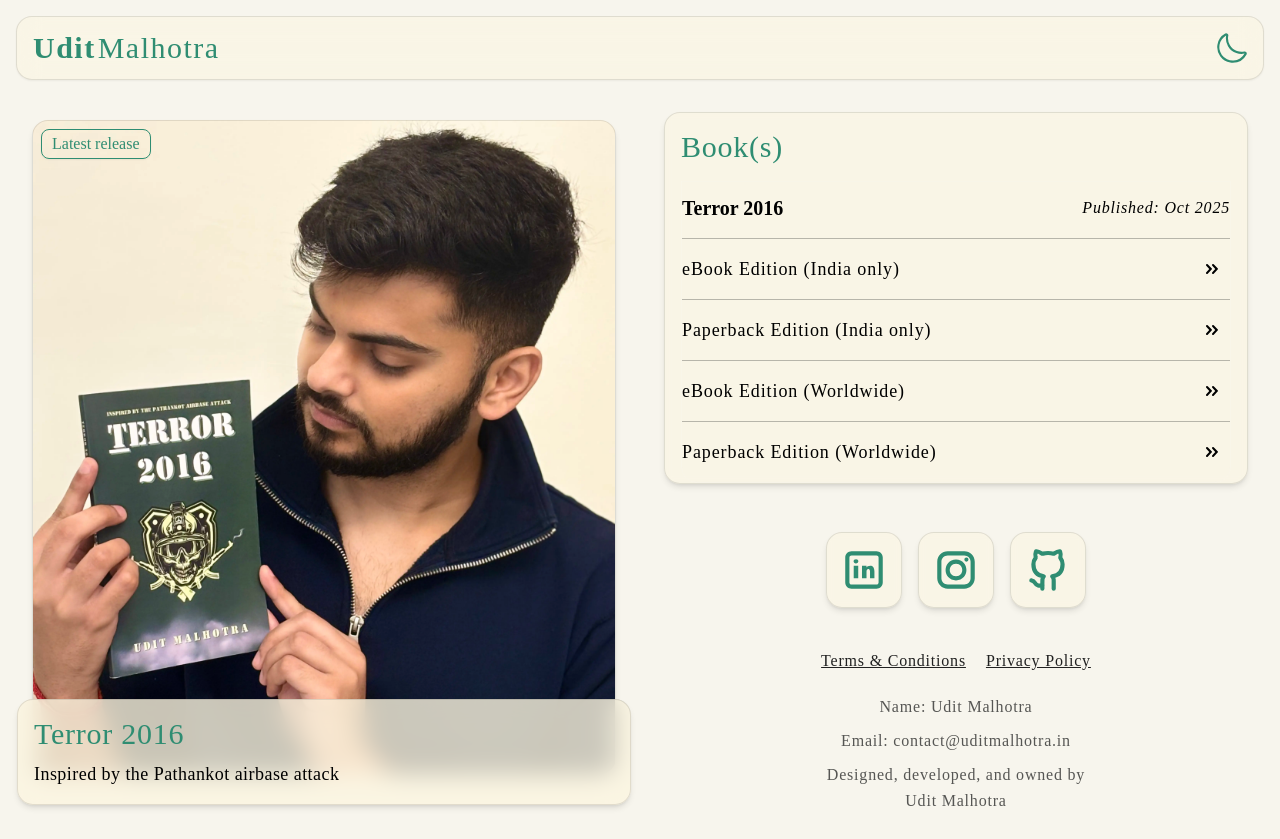
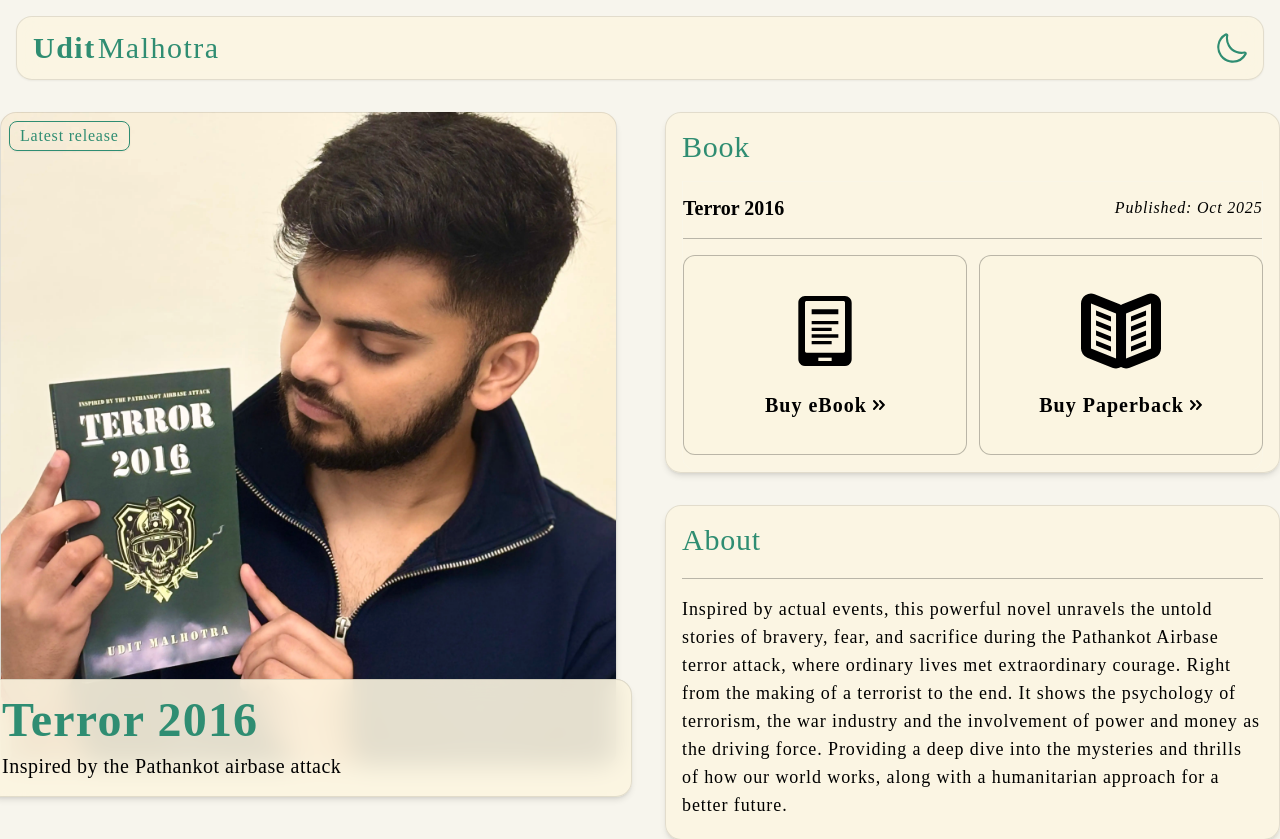
Before and after one commit to uditmalhotraa/udit-portfolio, a React (Vite) app: page /#/ in a window 1280 px wide. Shown: the top 839 px of the page. Built offline with nearby package versions, Linux system fonts and the light colour scheme; no server answers.

Commit message:
Upgrades June 2026

```diff
--- /dev/null
+++ b/src/assets/Kindle.jsx
@@ -0,0 +1,36 @@
+const Kindle = (props) => (
+  <svg
+    viewBox="0 0 1024 1024"
+    className="group"
+    version="1.1"
+    xmlns="http://www.w3.org/2000/svg"
+    {...props}
+  >
+    <g id="SVGRepo_bgCarrier" strokeWidth="0"></g>
+    <g
+      id="SVGRepo_tracerCarrier"
+      strokeLinecap="round"
+      strokeLinejoin="round"
+    ></g>
+    <g id="SVGRepo_iconCarrier">
+      <path
+        d="M170.666667 874.666667V149.333333c0-46.933333 38.4-85.333333 85.333333-85.333333h512c46.933333 0 85.333333 38.4 85.333333 85.333333v725.333334c0 46.933333-38.4 85.333333-85.333333 85.333333H256c-46.933333 0-85.333333-38.4-85.333333-85.333333z"
+        className="fill-black dark:fill-cream group-hover:fill-accent-light dark:group-hover:fill-accent-dark transition-colors duration-300"
+      ></path>
+      <path
+        d="M746.666667 128H277.333333c-12.8 0-21.333333 8.533333-21.333333 21.333333v618.666667c0 12.8 8.533333 21.333333 21.333333 21.333333h469.333334c12.8 0 21.333333-8.533333 21.333333-21.333333V149.333333c0-12.8-8.533333-21.333333-21.333333-21.333333z"
+        className="fill-cream-high dark:fill-black"
+      ></path>
+      <path
+        d="M426.666667 853.333333h170.666666v42.666667h-170.666666z"
+        className="fill-cream-high dark:fill-black"
+      ></path>
+      <path
+        d="M341.333333 234.666667h341.333334v64H341.333333zM341.333333 384h341.333334v42.666667H341.333333zM341.333333 469.333333h256v42.666667H341.333333zM341.333333 554.666667h341.333334v42.666666H341.333333zM341.333333 640h256v42.666667H341.333333z"
+        className="fill-black dark:fill-cream group-hover:fill-accent-light dark:group-hover:fill-accent-dark transition-colors duration-300"
+      ></path>
+    </g>
+  </svg>
+);
+
+export default Kindle;
--- /dev/null
+++ b/src/assets/Paperback.jsx
@@ -0,0 +1,24 @@
+const Paperback = (props) => (
+  <svg
+    viewBox="0 0 32 32"
+    version="1.1"
+    xmlns="http://www.w3.org/2000/svg"
+    className="group"
+    {...props}
+  >
+    <g id="SVGRepoo_bgCarrier" strokeWidth="0"></g>
+    <g
+      id="SVGRepoo_tracerCarrier"
+      strokeLinecap="round"
+      strokeLinejoin="round"
+    ></g>
+    <g id="SVGRepoo_iconCarrier">
+      <path
+        className="fill-black dark:fill-cream group-hover:fill-accent-light dark:group-hover:fill-accent-dark transition-colors duration-300"
+        d="M0 23.008v-17.984q0-1.024 0.48-1.888t1.28-1.44q1.024-0.672 2.24-0.672 0.736 0 1.472 0.256l10.016 4q0.064 0.032 0.512 0.32 0.448-0.288 0.512-0.32l10.016-4q0.736-0.256 1.472-0.256 1.248 0 2.24 0.672 0.832 0.576 1.312 1.44t0.448 1.888v17.984q0 1.248-0.672 2.24t-1.856 1.472l-9.984 4q-0.736 0.288-1.472 0.288-1.024 0-2.016-0.576-0.992 0.576-1.984 0.576-0.768 0-1.504-0.288l-9.984-4q-1.152-0.448-1.824-1.472t-0.704-2.24zM4 23.008l10.016 4v-17.984l-10.016-4v17.984zM6.016 21.824v-2.016l5.984 2.4v2.016zM6.016 17.824v-2.016l5.984 2.4v2.016zM6.016 13.824v-2.016l5.984 2.4v2.016zM6.016 9.824v-2.016l5.984 2.4v2.016zM18.016 27.008l9.984-4v-17.984l-9.984 4v17.984zM20 24.224v-2.016l6.016-2.4v2.016zM20 20.224v-2.016l6.016-2.4v2.016zM20 16.224v-2.016l6.016-2.4v2.016zM20 12.224v-2.016l6.016-2.4v2.016z"
+      ></path>
+    </g>
+  </svg>
+);
+
+export default Paperback;
--- a/src/components/Chip.tsx
+++ b/src/components/Chip.tsx
@@ -8,7 +8,7 @@ const Chip = (props: ChipProps) => {
   const { text, type } = props;
   return (
     <div
-      className={`rounded-[8px] border py-0.5 px-2.5 text-center text-base font-poppins font-light transition-all shadow-sm ${
+      className={`rounded-[8px] border py-0.5 px-2.5 text-center text-base font-poppins font-medium tracking-wider transition-all shadow-sm ${
         type === "filled"
           ? "border-accent-light dark:border-accent-light !bg-none dark:bg-none text-accent-light dark:text-accent-light"
           : "border-gray dark:border-cream text-gray dark:text-cream"
--- a/src/components/Footer.jsx
+++ b/src/components/Footer.jsx
@@ -14,15 +14,15 @@ export const Footer = () => {
     switch (socialName) {
       case "Github":
         return (
-          <Github className="w-[50px] h-[50px] stroke-accent-light dark:stroke-accent-dark" />
+          <Github className="w-[50px] h-[50px] stroke-black dark:stroke-cream group-hover:stroke-accent-light dark:group-hover:stroke-accent-dark" />
         );
       case "Linkedin":
         return (
-          <Linkedin className="w-[50px] h-[50px] fill-accent-light dark:fill-accent-dark" />
+          <Linkedin className="w-[50px] h-[50px] fill-black dark:fill-cream group-hover:fill-accent-light dark:group-hover:fill-accent-dark" />
         );
       case "Instagram":
         return (
-          <Instagram className="w-[50px] h-[50px] fill-accent-light dark:fill-accent-dark" />
+          <Instagram className="w-[50px] h-[50px] fill-black dark:fill-cream group-hover:fill-accent-light dark:group-hover:fill-accent-dark" />
         );
       default:
         break;
@@ -39,7 +39,7 @@ export const Footer = () => {
             <a
               tabIndex={0}
               key={socialData.socialIndex}
-              className="flex flex-col justify-center items-center shadow-md rounded-2xl w-auto h-auto p-3 cursor-pointer border border-black/10 dark:border-white/20 hover:border-accent-light dark:hover:border-accent-dark backdrop-blur-sm bg-cream-high/[0.5] dark:bg-black/[0.5] dark:hover:bg-accent-dark/[0.05] hover:bg-accent-light/[0.06]"
+              className="flex flex-col justify-center items-center group shadow-md rounded-2xl w-auto h-auto p-3 cursor-pointer border border-black/10 dark:border-white/20 hover:border-accent-light dark:hover:border-accent-dark backdrop-blur-sm bg-cream-high/[0.8] dark:bg-black/[0.8] dark:hover:bg-accent-dark/[0.05] hover:bg-accent-light/[0.06]"
               href={socialData.link}
               alt={`${socialData.name} Link`}
               aria-label={`Find Udit at ${socialData.name} platform and connect`}
--- a/src/components/Header.jsx
+++ b/src/components/Header.jsx
@@ -13,7 +13,7 @@ export const Header = () => {
 
   return (
     <>
-      <div className="z-50 fixed flex flex-row justify-between items-center w-[calc(100%-2rem)] mt-4 h-16 px-4 mx-4 shadow-sm bg-cream-high/[0.5] dark:bg-gray/[0.5] backdrop-blur-md border border-black/10 dark:border-white/10 rounded-[16px]">
+      <div className="z-50 fixed flex flex-row justify-between items-center w-[calc(100%-2rem)] mt-4 h-16 px-4 mx-4 shadow-sm bg-cream-high/[0.8] dark:bg-black/[0.8] backdrop-blur-md border border-black/10 dark:border-white/10 rounded-[16px]">
         <a
           href="/"
           className="font-poppins text-3xl font-extrabold tracking-wider text-accent-light dark:text-accent-dark dark:text-accent-dark-dark"
--- a/src/components/Home.jsx
+++ b/src/components/Home.jsx
@@ -1,12 +1,17 @@
 import { useState } from "react";
 import book from "../data/book.json";
 import ArrowRightIcon from "../assets/ArrowRightIcon";
+import Kindle from "../assets/Kindle";
+import Paperback from "../assets/Paperback";
+import { useUserCountry } from "../hooks/useUserCountry";
 
 export const Home = () => {
   const [bookData] = useState(book);
+  const isIndia = useUserCountry();
+  const loading = isIndia === null;
 
   return (
-    <div className="flex flex-col w-full gap-12">
+    <div className="flex flex-col w-full gap-8">
       {/* <div className="z-10 flex flex-col px-4 rounded-2xl !w-full h-auto border shadow-md border-black/10 dark:border-white/20 backdrop-blur-sm bg-cream dark:bg-black will-change-transform transform-gpu">
         <div className="flex flex-row pt-4 gap-3 items-center lg:justify-between">
           <p className=" font-poppins text-3xl font-medium tracking-wide text-accent-light dark:text-accent-dark">
@@ -40,15 +45,21 @@ export const Home = () => {
           </div>
         </div>
       </div> */}
-      <div className="z-10 flex flex-col px-4 rounded-2xl !w-full lg:min-w-[456px] xl:min-w-[584px] h-auto border shadow-md border-black/10 dark:border-white/20 backdrop-blur-sm bg-cream-high/[0.5] dark:bg-black/[0.5] will-change-transform transform-gpu">
+      <div className="z-10 flex flex-col px-4 rounded-2xl !w-full lg:min-w-[456px] xl:min-w-[584px] h-auto border shadow-md border-black/10 dark:border-white/20 backdrop-blur-sm bg-cream-high/[0.8] dark:bg-black/[0.8] will-change-transform transform-gpu">
         <div className="flex flex-row mb-4 pt-4 gap-3 items-center ">
           <p className=" font-poppins text-3xl font-medium tracking-wide text-accent-light dark:text-accent-dark">
-            Book(s)
+            Book
           </p>
         </div>
         <div className="flex flex-col">
           {bookData.map((bookData, index, array) => {
             const isLast = index === array.length - 1;
+            const ebookURL = isIndia
+              ? bookData.linkURLeBookIN
+              : bookData.linkURLeBookWorld;
+            const paperbackURL = isIndia
+              ? bookData.linkURLPaperbackIN
+              : bookData.linkURLPaperbackWorld;
             return (
               <div
                 key={bookData.educationIndex}
@@ -66,25 +77,57 @@ export const Home = () => {
                     Published: {bookData?.published}
                   </p>
                 </div>
-                {bookData?.detail.map((bookDataDetail) => (
-                  <div
-                    key={bookDataDetail.detailIndex}
-                    className={`flex flex-row items-center w-full border-t border-gray/30 dark:border-cream/30 mt-4 pt-4`}
+
+                <div className="flex flex-col md:flex-row items-stretch w-full border-t border-gray/30 dark:border-cream/30 mt-4 pt-4 gap-3">
+                  <a
+                    tabIndex={0}
+                    aria-disabled={loading}
+                    onClick={(e) => loading && e.preventDefault()}
+                    href={ebookURL}
+                    className="font-poppins cursor-pointer text-black min-h-[200px] dark:text-cream hover:text-accent-light dark:hover:text-accent-dark group flex-1 flex flex-col items-center justify-center gap-2 tracking-wider text-xl font-semibold border border-gray/30 dark:border-cream-high/30 rounded-xl py-4 px-3 transition-all duration-300 hover:border-accent-light dark:hover:border-accent-dark bg-cream-high/[0.8] dark:bg-black/[0.8] dark:hover:bg-accent-dark/[0.05] hover:bg-accent-light/[0.06]"
                   >
-                    <a
-                      href={bookDataDetail?.linkURL}
-                      className={`font-poppins text-black dark:text-white hover:text-accent-light dark:hover:text-accent-dark group gap-[6px] items-center !justify-between inline-flex w-full tracking-wider text-lg font-normal mr-3`}
-                    >
-                      {bookDataDetail?.link}
-                      <ArrowRightIcon
-                        className={`transition-all duration-300 transform group-hover:translate-x-1 fill-black dark:fill-white group-hover:fill-accent-light group-hover:dark:fill-accent-dark`}
-                      />
-                    </a>
-                  </div>
-                ))}
+                    <Kindle className="w-[80px] h-[80px]" />
+                    <span className="inline-flex items-center gap-[6px] pt-3">
+                      Buy eBook
+                      <ArrowRightIcon className="transition-all duration-300 transform group-hover:translate-x-1 fill-black dark:fill-white group-hover:fill-accent-light group-hover:dark:fill-accent-dark" />
+                    </span>
+                  </a>
+                  <a
+                    tabIndex={0}
+                    aria-disabled={loading}
+                    onClick={(e) => loading && e.preventDefault()}
+                    href={paperbackURL}
+                    className="font-poppins group cursor-pointer text-black min-h-[200px] dark:text-cream hover:text-accent-light dark:hover:text-accent-dark group flex-1 flex flex-col items-center justify-center gap-2 tracking-wider text-xl font-semibold border border-gray/30 dark:border-cream-high/30 rounded-xl py-4 px-3 transition-all duration-300 hover:border-accent-light dark:hover:border-accent-dark bg-cream-high/[0.8] dark:bg-black/[0.8] dark:hover:bg-accent-dark/[0.05] hover:bg-accent-light/[0.06]"
+                  >
+                    <Paperback className="w-[80px] h-[80px]" />
+                    <span className="inline-flex items-center gap-[6px] pt-3">
+                      Buy Paperback
+                      <ArrowRightIcon className="transition-all duration-300 transform group-hover:translate-x-1 fill-black dark:fill-white group-hover:fill-accent-light group-hover:dark:fill-accent-dark" />
+                    </span>
+                  </a>
+                </div>
               </div>
             );
           })}
+        </div>
+      </div>
+      <div className="z-10 flex flex-col px-4 rounded-2xl !w-full lg:min-w-[456px] xl:min-w-[584px] h-auto border shadow-md border-black/10 dark:border-white/20 backdrop-blur-sm bg-cream-high/[0.8] dark:bg-black/[0.8] will-change-transform transform-gpu">
+        <div className="flex flex-row mb-4 pt-4 gap-3 items-center ">
+          <p className=" font-poppins text-3xl font-medium tracking-wide text-accent-light dark:text-accent-dark">
+            About
+          </p>
+        </div>
+        <div className="flex flex-col mb-5 border-t border-gray/30 dark:border-cream/30 mt-1 pt-4">
+          <p className="font-poppins items-center text-lg w-fit font-normal tracking-wider text-black dark:text-white">
+            Inspired by actual events, this powerful novel unravels the untold
+            stories of bravery, fear, and sacrifice during the Pathankot Airbase
+            terror attack, where ordinary lives met extraordinary courage. Right
+            from the making of a terrorist to the end. It shows the psychology
+            of terrorism, the war industry and the involvement of power and
+            money as the driving force. Providing a deep dive into the mysteries
+            and thrills of how our world works, along with a humanitarian
+            approach for a better future.
+          </p>
         </div>
       </div>
       {/* <div className="z-10 flex flex-col px-4 rounded-2xl !w-full h-auto border shadow-md border-black/10 dark:border-white/20 backdrop-blur-sm bg-cream dark:bg-black will-change-transform transform-gpu">
--- a/src/data/book.json
+++ b/src/data/book.json
@@ -3,27 +3,9 @@
     "BookIndex": 1,
     "name": "Terror 2016",
     "published": "Oct 2025",
-    "detail": [
-      {
-        "detailIndex": 1,
-        "link": "eBook Edition (India only)",
-        "linkURL": "https://amzn.in/d/3nbRkfs"
-      },
-      {
-        "detailIndex": 2,
-        "link": "Paperback Edition (India only)",
-        "linkURL": "https://amzn.in/d/6XMNvl9"
-      },
-      {
-        "detailIndex": 3,
-        "link": "eBook Edition (Worldwide)",
-        "linkURL": "https://a.co/d/cM1VwkS"
-      },
-      {
-        "detailIndex": 4,
-        "link": "Paperback Edition (Worldwide)",
-        "linkURL": "https://a.co/d/dOGEEOR"
-      }
-    ]
+    "linkURLeBookIN": "https://amzn.in/d/3nbRkfs",
+    "linkURLPaperbackIN": "https://amzn.in/d/6XMNvl9",
+    "linkURLeBookWorld": "https://a.co/d/cM1VwkS",
+    "linkURLPaperbackWorld": "https://a.co/d/dOGEEOR"
   }
 ]
--- /dev/null
+++ b/src/hooks/useUserCountry.js
@@ -0,0 +1,31 @@
+// src/hooks/useUserCountry.js
+import { useState, useEffect } from "react";
+
+export function useUserCountry() {
+  const [isIndia, setIsIndia] = useState(null); // null = still detecting
+
+  useEffect(() => {
+    let cancelled = false;
+
+    async function detectCountry() {
+      try {
+        const res = await fetch("https://ipapi.co/json/");
+        if (!res.ok) throw new Error("geo lookup failed");
+        const data = await res.json();
+        if (cancelled) return;
+        setIsIndia(data?.country_code === "IN");
+      } catch (err) {
+        if (cancelled) return;
+        // Fail-safe default: worldwide links if detection fails
+        setIsIndia(false);
+      }
+    }
+
+    detectCountry();
+    return () => {
+      cancelled = true;
+    };
+  }, []);
+
+  return isIndia;
+}
--- a/src/screens/Landing.jsx
+++ b/src/screens/Landing.jsx
@@ -26,15 +26,15 @@ export const Landing = () => {
         <Header />
 
         <div className="flex lg:overflow-x-visible overflow-x-hidden flex-col lg:flex-row px-5 lg:px-0 mt-24 lg:mt-28 mb-10 gap-12 md:max-w-[768px] md:min-w-[768px] lg:max-w-[1024px] xl:max-w-[1280px] 2xl:max-w-[1536px] mx-0 md:mx-auto">
-          <div className="lg:!sticky z-20 lg:top-[120px] lg:min-w-[456px] xl:min-w-[584px] lg:left-0 relative flex flex-col justify-end bg-bookThumbnail bg-center bg-no-repeat bg-cover shadow-md !rounded-2xl w-full h-[468px] md:h-[600px] lg:h-[654px] 2xl:h-[724px] border border-black/10 dark:border-white/10">
+          <div className="lg:!sticky z-20 lg:top-[112px] lg:min-w-[456px] xl:min-w-[584px] lg:left-0 relative flex flex-col justify-end bg-bookThumbnail bg-center bg-no-repeat bg-cover shadow-md !rounded-2xl w-full h-[468px] md:h-[600px] lg:h-[654px] 2xl:h-[724px] border border-black/10 dark:border-white/10">
             <div className="absolute top-2 left-2">
               <Chip text="Latest release" type="filled" />
             </div>
-            <div className="absolute -bottom-8 -left-[8px] md:-left-[16px] flex flex-col gap-2 w-[calc(100%+16px)] md:w-[calc(100%+32px)] bg-cream-high/[0.8] dark:bg-gray/[0.6] shadow-md backdrop-blur-md p-4 rounded-2xl border border-black/10 dark:border-white/5">
-              <p className="font-poppins text-3xl font-medium tracking-wide text-accent-light dark:text-accent-dark w-[80%]">
+            <div className="absolute -bottom-8 -left-[8px] md:-left-[16px] flex flex-col gap-2 w-[calc(100%+16px)] md:w-[calc(100%+32px)] bg-cream-high/[0.9] dark:bg-black/[0.9] shadow-md backdrop-blur-md p-4 rounded-2xl border border-black/10 dark:border-white/5">
+              <p className="font-poppins text-4xl md:text-5xl font-semibold tracking-wide text-accent-light dark:text-accent-dark w-[80%]">
                 Terror 2016
               </p>
-              <p className="font-poppins text-lg font-light tracking-wide text-black dark:text-white">
+              <p className="font-poppins text-lg md:text-xl font-thin tracking-wide text-black dark:text-white">
                 Inspired by the Pathankot airbase attack
               </p>
             </div>
```
Lines whose indentation alone changed are shown as unchanged.
